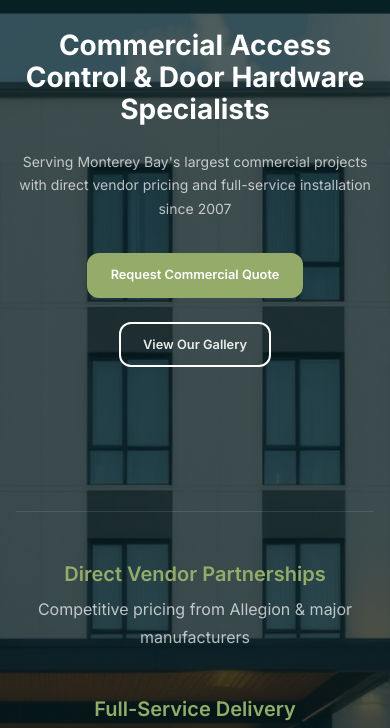
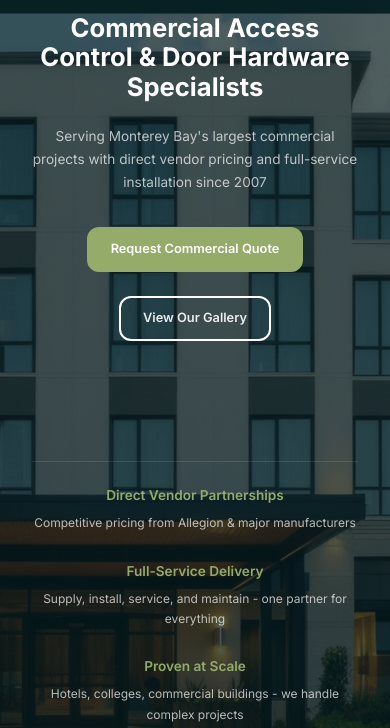
Before and after one commit to Gull-Stack/monterey-bay-door, an Eleventy site: page src/index.njk in a window 390 px wide. Shown: the part 67-795 px from the top of the page. Built offline with nearby package versions, Linux system fonts and the light colour scheme; Eleventy itself is replaced by a stand-in of ours; files that its build step writes are made by us from their sources.

Commit message:
Bot Melvin: Mobile hero fix - remove fixed attachment (iOS), tighten stats grid, smaller text

```diff
--- a/src/assets/css/main.css
+++ b/src/assets/css/main.css
@@ -390,7 +390,6 @@
                       url('/assets/images/hero/hero-commercial-building-1920w.jpg');
     background-size: cover;
     background-position: center;
-    background-attachment: fixed;
     color: var(--color-white);
     padding: 8rem 0 5rem;
 }
@@ -565,7 +564,6 @@
 .section-bg {
     background-size: cover;
     background-position: center;
-    background-attachment: fixed;
     position: relative;
 }
 
@@ -786,17 +784,40 @@
     }
 
     .hero {
-        background-attachment: scroll;
+        background-attachment: scroll !important;
         text-align: center;
-        padding: 6rem 0 3rem;
+        padding: 5rem 1rem 2.5rem;
     }
 
     .hero.hero-half {
-        padding: 5rem 0 2.5rem;
+        padding: 5rem 1rem 2rem;
     }
 
     .hero.hero-compact {
-        padding: 5rem 0 2rem;
+        padding: 4.5rem 1rem 1.5rem;
+    }
+
+    .hero-stats {
+        grid-template-columns: 1fr 1fr;
+        gap: 1rem;
+        margin-top: 1.5rem;
+        padding-top: 1.5rem;
+    }
+
+    .hero-stat h4 {
+        font-size: 0.85rem;
+    }
+
+    .hero-stat p {
+        font-size: 0.75rem;
+    }
+
+    .subheadline {
+        font-size: 0.85rem;
+    }
+
+    .hero h1 {
+        font-size: 1.6rem;
     }
 
     .hero-actions {
```
Also changed, not shown: 1 other file.
